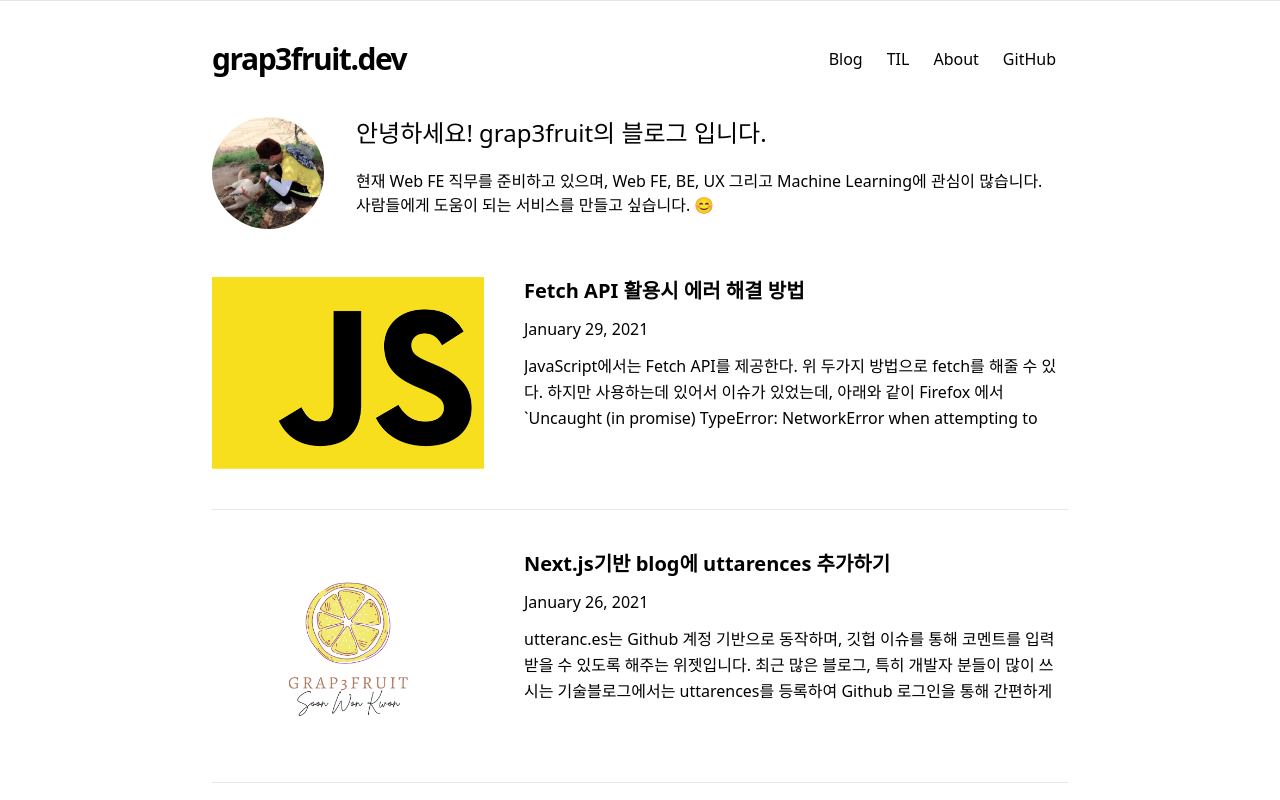
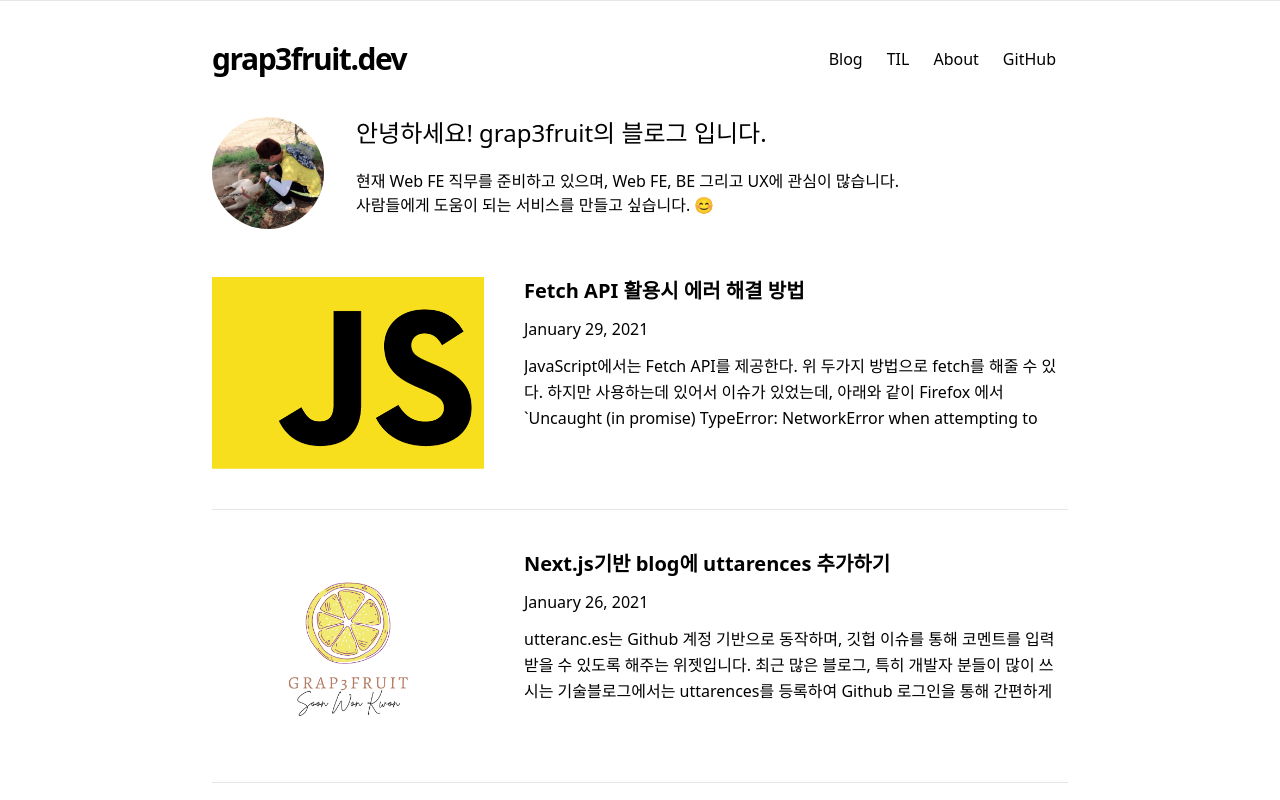
Before and after one commit to grap3fruit/nextjs-blog, a Next.js app: page / in a window 1280 px wide. Shown: the top 800 px of the page. Built offline with nearby package versions, Linux system fonts and the light colour scheme.

Commit message:
[feat] intro 코멘트 변경
ML 뺌. 길이가 길어서..

```diff
--- a/components/introduce.tsx
+++ b/components/introduce.tsx
@@ -10,8 +10,7 @@ const Introduce = () => {
       <div>
         <div className="mb-5 md:text-2xl">안녕하세요! grap3fruit의 블로그 입니다.</div>
         <div className="md:text-base">
-          현재 Web FE 직무를 준비하고 있으며, Web FE, BE, UX 그리고 Machine Learning에 관심이
-          많습니다.
+          현재 Web FE 직무를 준비하고 있으며, Web FE, BE 그리고 UX에 관심이 많습니다.
         </div>
         <div className="mb-5 md:text-base">사람들에게 도움이 되는 서비스를 만들고 싶습니다. 😊</div>
       </div>
```
